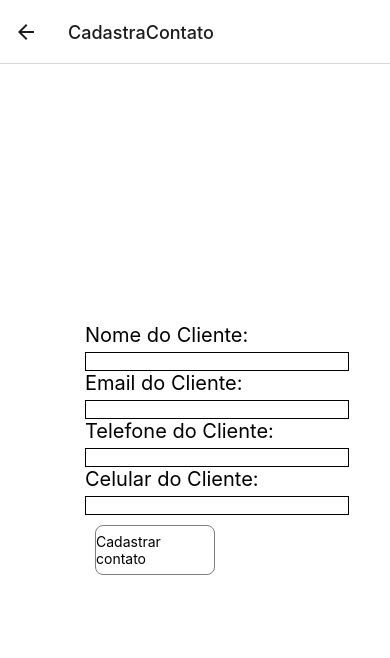
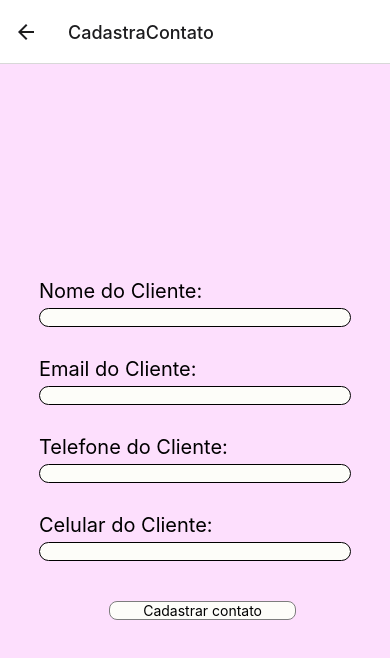
Before and after one commit to MuriloAguiar2303/06---Atividade---PPDM---Requisi-es---GET-POST-PUT-e-DELETE, a React Native app in the folder listaContatos/: screen /CadastraContato in a window 390 px wide. Shown: the top 658 px of the page. Built offline with nearby package versions, Linux system fonts and the light colour scheme.

Commit message:
Fim buscar e cadastro

```diff
--- a/listaContatos/src/pages/BuscarContatos/index.js
+++ b/listaContatos/src/pages/BuscarContatos/index.js
@@ -51,7 +51,7 @@ export default function BuscarContato() {
             setNomePesq(nomePesq.trim());
             // console.log((nomePesq.length));
             if (nomePesq != null && nomePesq.length > 0) {
-              const response = await api.get(`/contato/${nomePesq}`)
+              const response = await api.get(`/contatos/${nomePesq}`)
                 .catch(function (error) {
                   if (error.response) {
                     console.error(error.response.data);
@@ -80,7 +80,7 @@ export default function BuscarContato() {
               }
 
             }
-            else if (id == null || id == '') {
+            else if (nomePesq == null || nomePesq == '') {
               setContato([]);
               setAlertMessage('Inform um valor válido para o campo!');
               handleShowAlert();
@@ -96,7 +96,7 @@ return (
     <SafeAreaView style={styles.container}>
 
 
-        <Text>Informe o nome do contato que deseja Pesquisar</Text>
+        <Text style={{fontSize:17, fontWeight:'bold'}}>Informe o nome do contato que deseja Pesquisar</Text>
       <TextInput
 
         mode='outlined'
@@ -109,20 +109,22 @@ return (
         <TouchableOpacity
             onPress={() => { getContato(); handleButtonClick }}
 
-            style={[styles.alignVH, { width: '80%', height: 40,borderWidth:1, borderColor: 'black', backgroundColor: 'blue', borderRadius: 4 }]}>
+            style={[styles.alignVH, { width: '80%', height: 40,borderWidth:1, borderColor: 'black', backgroundColor: 'darkred', borderRadius: 4 }]}>
             <Text style={{ color: 'white' }}>Pressione para Pesquisar</Text>
         </TouchableOpacity>
 
         {contato[0] &&
-            <View style={{ width: '80%' }}>
-                <Text >ID do contato:</Text>
-                <TextInput style={[styles.inputText, { width: '20%' }]} >{contato[0]?.id}</TextInput>
-                <TextInput style={[styles.inputText, { width: '20%' }]} value={contato[0]?.id.toString()} readOnly></TextInput>
-                <Text>Nome do contato:</Text>
+            <View style={{ width: '80%', gap:5,marginTop:10 }}>
+                <Text>ID:</Text>
+                <TextInput style={[styles.inputText, { width: '100%' }]} readOnly>{contato[0]?.id}</TextInput>
+                <Text>Nome:</Text>
                 <TextInput style={[styles.inputText, { width: '100%' }]} value={contato[0]?.nome} readOnly></TextInput>
-
-
-
+                <Text>Email:</Text>
+                <TextInput style={[styles.inputText, { width: '100%' }]} value={contato[0]?.email} readOnly></TextInput>
+                <Text>Celular:</Text>
+                <TextInput style={[styles.inputText, { width: '100%' }]} value={contato[0]?.tel_cel.toString()} readOnly></TextInput>
+                <Text>Fixo:</Text>
+                <TextInput style={[styles.inputText, { width: '100%' }]} value={contato[0]?.tel_fixo.toString()} readOnly></TextInput>
             </View>
         }
 
@@ -135,14 +137,12 @@ return (
 const styles = StyleSheet.create({
     inputFocus: {
         borderWidth: 2,
-        borderColor: '#576CE7',
         backgroundColor: "#FFF",
     },
     container: {
         flex: 1,
-        backgroundColor: '#fff',
+        backgroundColor: '#fdfdf9',
         alignItems: 'center',
-        // justifyContent: 'center',
         gap: 10
     },
     alignVH: {
@@ -158,13 +158,8 @@ const styles = StyleSheet.create({
         padding: 5
     },
     alignLeft: {
-
-        // flexDirection:'row',
-        // justifyContent:'flex-start',
-
         alignItems: 'center',
         justifyContent: 'center',
-        width: '80%',
         alignSelf: 'auto',
         paddingLeft: 45
     }
--- a/listaContatos/src/pages/CadastraContato/index.js
+++ b/listaContatos/src/pages/CadastraContato/index.js
@@ -1,6 +1,6 @@
 import { StatusBar } from 'expo-status-bar';
-import { useState } from 'react';
-import { StyleSheet, Text, TextInput, TouchableOpacity, View, SafeAreaView } from 'react-native';
+import { useState, useEffect } from 'react';
+import { StyleSheet, Text, TextInput, TouchableOpacity, View, SafeAreaView,Alert } from 'react-native';
 
 import api from '../../services/api/api'
 
@@ -10,7 +10,38 @@ export default function CadastraContato() {
     const [Email, setEmail] = useState('');
     const [Celular, setCelular] = useState();
     const [Telefone, setTelefone] = useState();
-    // const [showAlert, setShowAlert] = useState(false);
+    const [showAlert, setShowAlert] = useState(false);
+    const [alertMessage, setAlertMessage] = useState('');
+
+
+     const handleShowAlert = () => {
+        setShowAlert(true);
+    };
+
+
+    const hideAlert = () => {
+        setShowAlert(false);
+    };
+
+
+    useEffect(() => {
+        if (showAlert) {
+            Alert.alert(
+                'Atenção!',
+                alertMessage,
+                [
+                    {
+                        text: 'OK',
+                        onPress: () => {
+                            hideAlert();
+                        }
+                    }
+                ],
+                { cancelable: false }
+            );
+        }
+    }, [showAlert]);
+
 
 
     const SalvarCliente = async () => {
@@ -55,7 +86,7 @@ export default function CadastraContato() {
                 });
             console.log((response));
             if (response != undefined) {
-                if (response.data[0].affectedRows == 1) {
+                if (response.data.message ) {
                     setAlertMessage('Registro inserido com sucesso!')
                     setNome('');
                     setEmail('');
@@ -75,7 +106,7 @@ export default function CadastraContato() {
 
     return (
         <SafeAreaView style={styles.container}>
-            <View>
+            <View style={styles.miniContainer}>
                 <View>
                     <Text style={styles.Texto}>Nome do Cliente:</Text>
                     <TextInput value={Nome} onChangeText={setNome} style={styles.Input}></TextInput>
@@ -92,6 +123,7 @@ export default function CadastraContato() {
                     <Text style={styles.Texto}>Celular do Cliente:</Text>
                     <TextInput value={Celular} onChangeText={setCelular} style={styles.Input}></TextInput>
                 </View>
+                <View>
                     <TouchableOpacity style={styles.Botao}
                         onPress={() => {
                             SalvarCliente()
@@ -100,6 +132,7 @@ export default function CadastraContato() {
 
                         <Text>Cadastrar contato</Text>
                     </TouchableOpacity >
+                </View>
             </View>
             <StatusBar style="auto" />
         </SafeAreaView>
@@ -110,7 +143,7 @@ export default function CadastraContato() {
 const styles = StyleSheet.create({
     container: {
         flex: 1,
-        backgroundColor: '#fff',
+        backgroundColor: '#fdfd',
         alignItems: 'center',
         justifyContent: 'center',
     },
@@ -120,17 +153,23 @@ const styles = StyleSheet.create({
     },
     Input: {
         borderWidth: 1,
-        width: '120%'
+        backgroundColor: '#fdfdf9',
+        borderRadius:15,
+        textAlign:'center'
     },
     Botao: {
-        width: 120,
-        height: 50,
         borderWidth: 1,
         borderColor: "#7D7D7D",
         margin: 10,
         alignItems: "center",
         justifyContent: "center",
         borderRadius: 8,
-
+        width:"60%",
+        left:60,
+        backgroundColor: '#fdfdf9',
+    },
+    miniContainer: {
+        width: "80%",
+        gap: 30,
     }
 });
```
Lines whose indentation alone changed are shown as unchanged.
